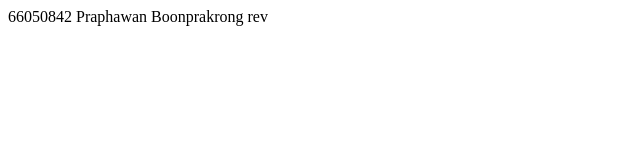
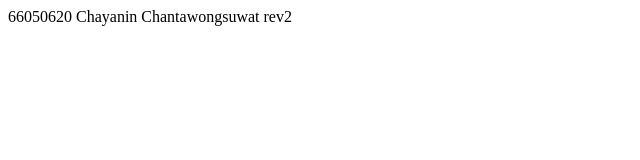
Before and after one commit to aumPraphawan/git101_PRAPHAWAN, a plain HTML site: page index.html in a window 1280 px wide. Shown: the full height of the page, 0-640 px from the left. Drawn offline with Linux system fonts and the light colour scheme.

Commit message:
Update index.html

```diff
--- a/index.html
+++ b/index.html
@@ -6,6 +6,6 @@
     <title>Document</title>
 </head>
 <body>
-    66050842 Praphawan Boonprakrong rev
+    66050620 Chayanin Chantawongsuwat rev2
 </body>
 </html>
```
